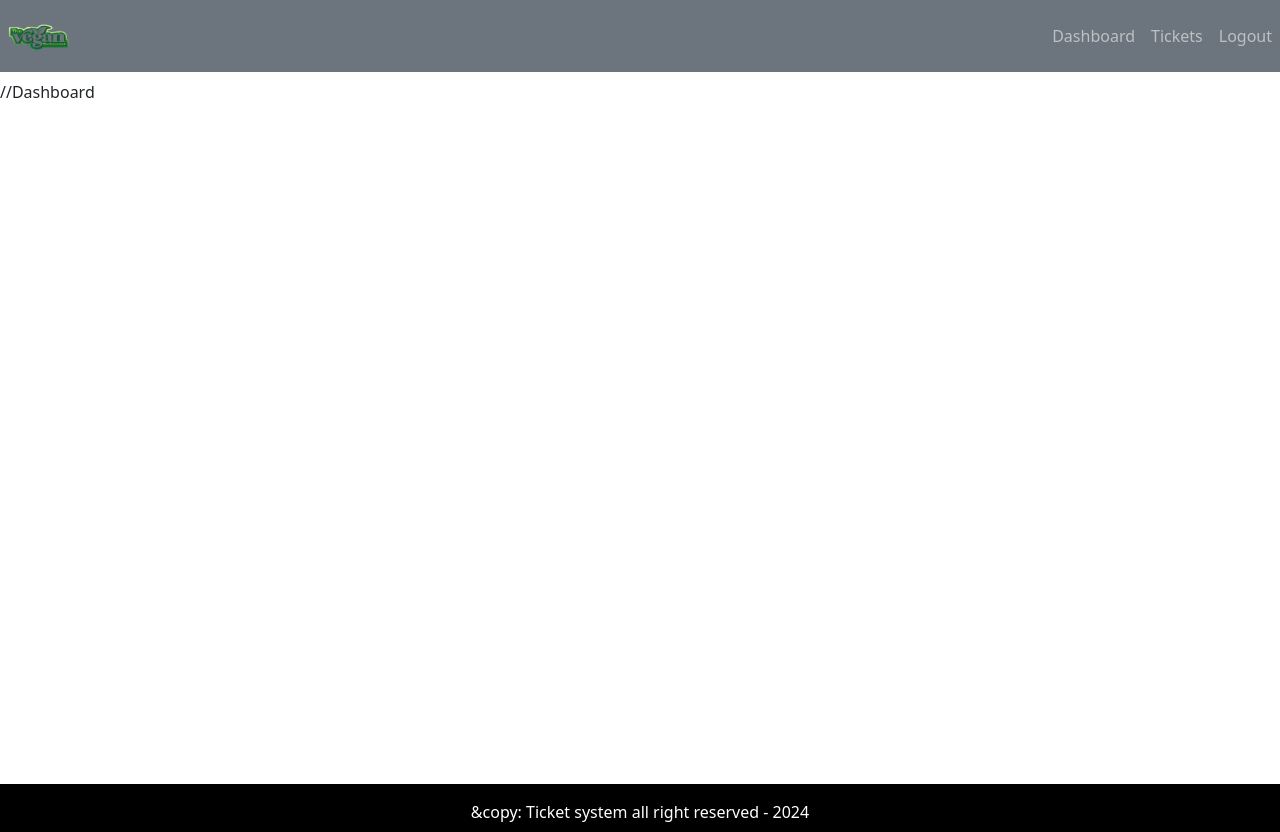
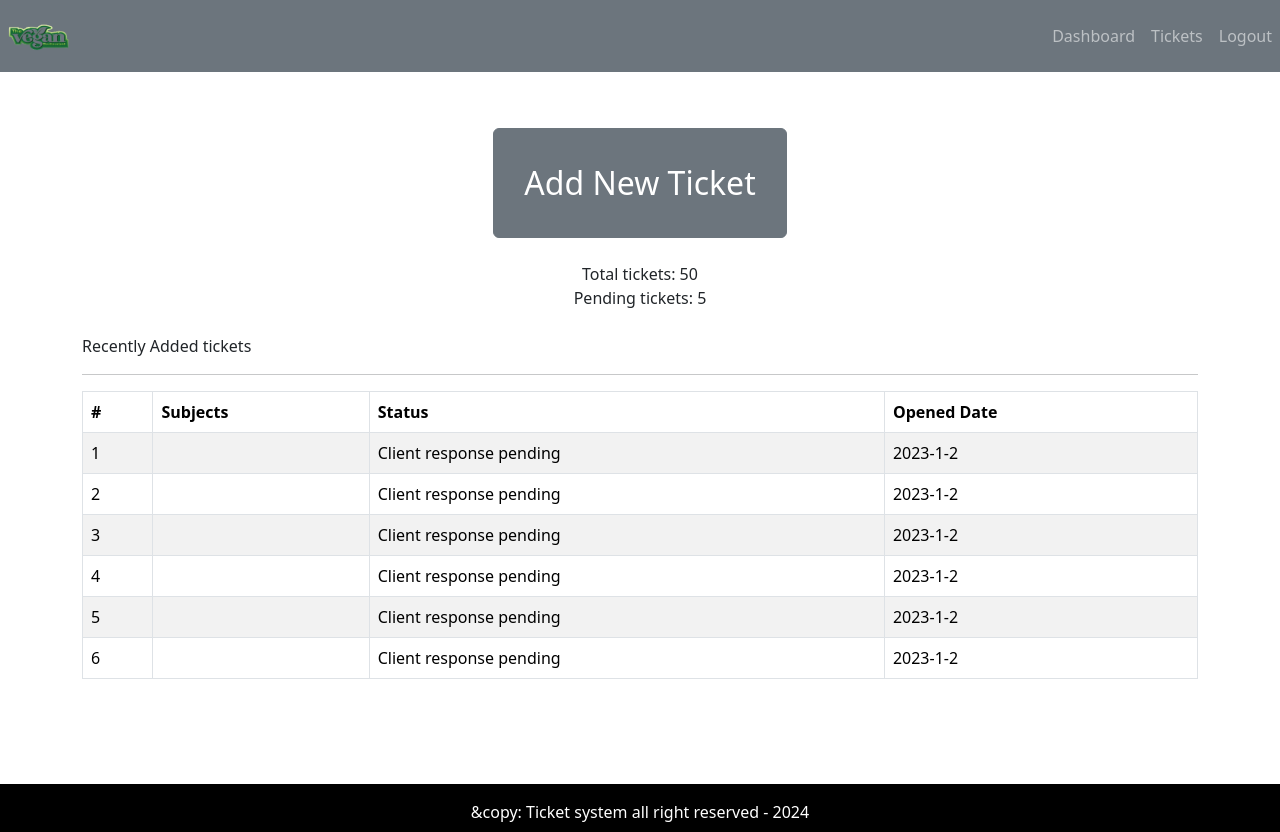
Before and after one commit to Nishanmajhi01/ticketsystem-frontend, a React (Create React App) app: page / in a window 1280 px wide. Built offline with nearby package versions, Linux system fonts and the light colour scheme.

Commit message:
Dashboard added

```diff
--- a/src/App.js
+++ b/src/App.js
@@ -3,13 +3,14 @@
 
 import Entry from './pages/entry/Entry.page';
 import { DefaultLayout } from './Layout/DefaultLayout';
+import { Dashboard } from './pages/dashboard/Dashboard.page';
 
 function App() {
   return (
     <div className="App">
       {/* <Entry/> */}
       <DefaultLayout>
-        //Dashboard
+       <Dashboard/>
       </DefaultLayout>
 
     </div>
--- /dev/null
+++ b/src/assets/data/dummy-tickets.json
@@ -0,0 +1,32 @@
+[
+    {
+        "id":1,
+        "status": "Client response pending",
+        "addedAt": "2023-1-2"
+    },
+    {
+        "id":2,
+        "status": "Client response pending",
+        "addedAt": "2023-1-2"
+    },
+    {
+        "id":3,
+        "status": "Client response pending",
+        "addedAt": "2023-1-2"
+    },
+    {
+        "id":4,
+        "status": "Client response pending",
+        "addedAt": "2023-1-2"
+    },
+    {
+        "id":5,
+        "status": "Client response pending",
+        "addedAt": "2023-1-2"
+    },
+    {
+        "id":6,
+        "status": "Client response pending",
+        "addedAt": "2023-1-2"
+    }
+]
--- /dev/null
+++ b/src/components/ticket-table/TicketTable.compo.js
@@ -0,0 +1,34 @@
+import React from 'react'
+import {Table, TaBLE} from 'react-bootstrap'
+export const TicketTable = ({tickets}) => {
+
+  return (
+    <Table striped bordered hover>
+     <thead>
+        <tr>
+            <th>#</th>
+            <th>Subjects</th>
+            <th>Status</th>
+            <th>Opened Date</th>
+        </tr>
+     </thead>
+     <tbody>
+        {tickets.length ?
+        tickets.map((row) => (
+            <tr key={row.id}>
+            <td>{row.id}</td>
+            <td>{row.subject}</td>
+            <td>{row.status}</td>
+            <td>{row.addedAt}</td>
+        </tr>
+
+        )):
+             <tr>
+                <td colSpan="4" className='text-center'>No tickets</td>
+            </tr>
+         }
+
+     </tbody>
+    </Table>
+  )
+}
--- /dev/null
+++ b/src/pages/dashboard/Dashboard.page.js
@@ -0,0 +1,31 @@
+import React from 'react'
+import { Button, Col, Container, Row } from 'react-bootstrap'
+import { TicketTable } from '../../components/ticket-table/TicketTable.compo'
+import tickets from '../../assets/data/dummy-tickets.json'
+
+export const Dashboard = () => {
+  return (
+    <Container>
+        <Row>
+            <Col className='text-center mt-5 mb-2'>
+            <Button variant='secondary' style={{fontSize:'2rem', padding:"30px"}}>Add New Ticket</Button>
+            </Col>
+        </Row>
+        <Row>
+            <Col className='text-center mt-3 mb-2'>
+            <div>Total tickets: 50</div>
+            <div>Pending tickets: 5</div>
+            </Col>
+        </Row>
+        <Row>
+            <Col className='mt-3'>Recently Added tickets</Col>
+        </Row>
+        <hr />
+
+        <Row>
+            <Col className='recent-tickets'><TicketTable tickets={tickets}/></Col>
+        </Row>
+
+    </Container>
+  )
+}
```
